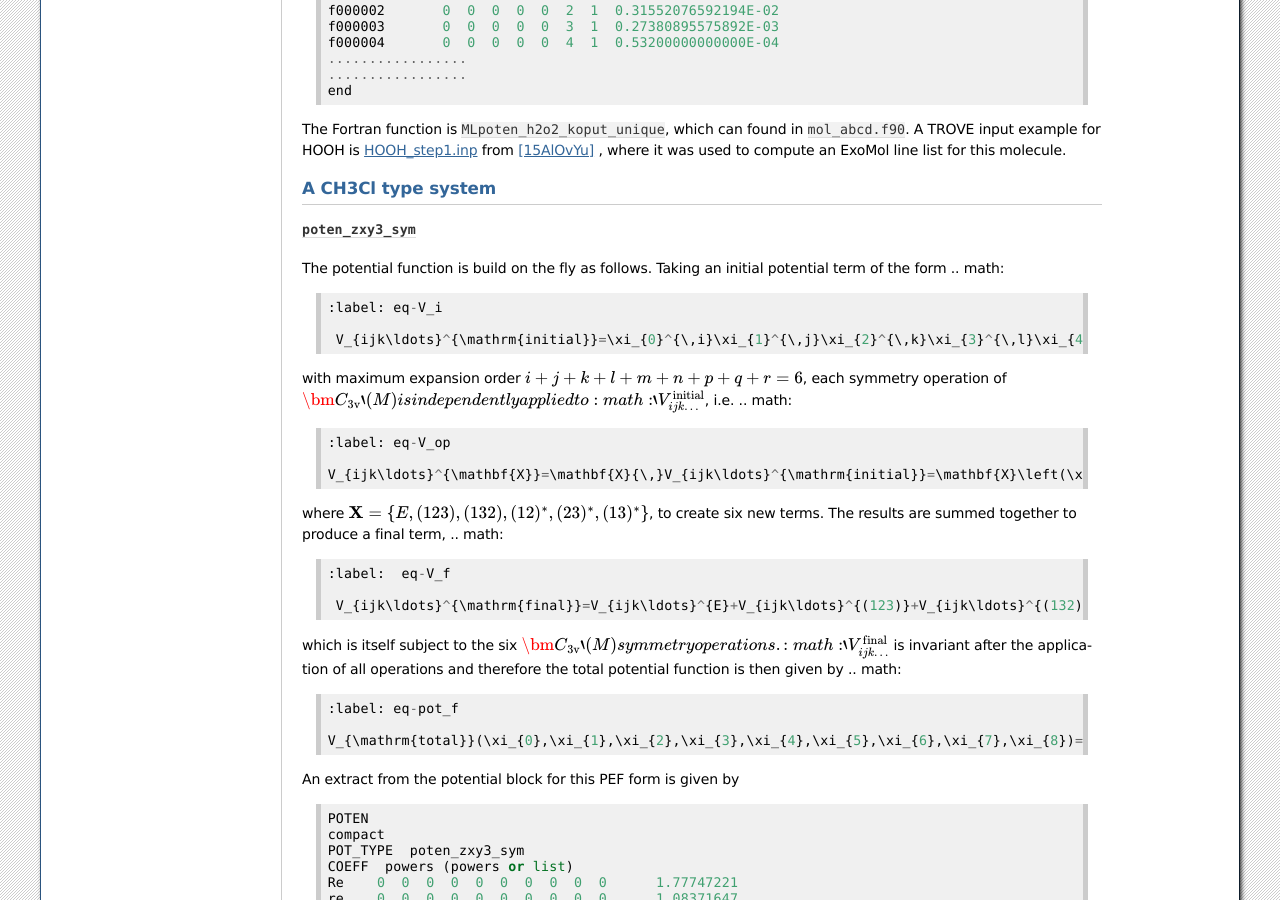
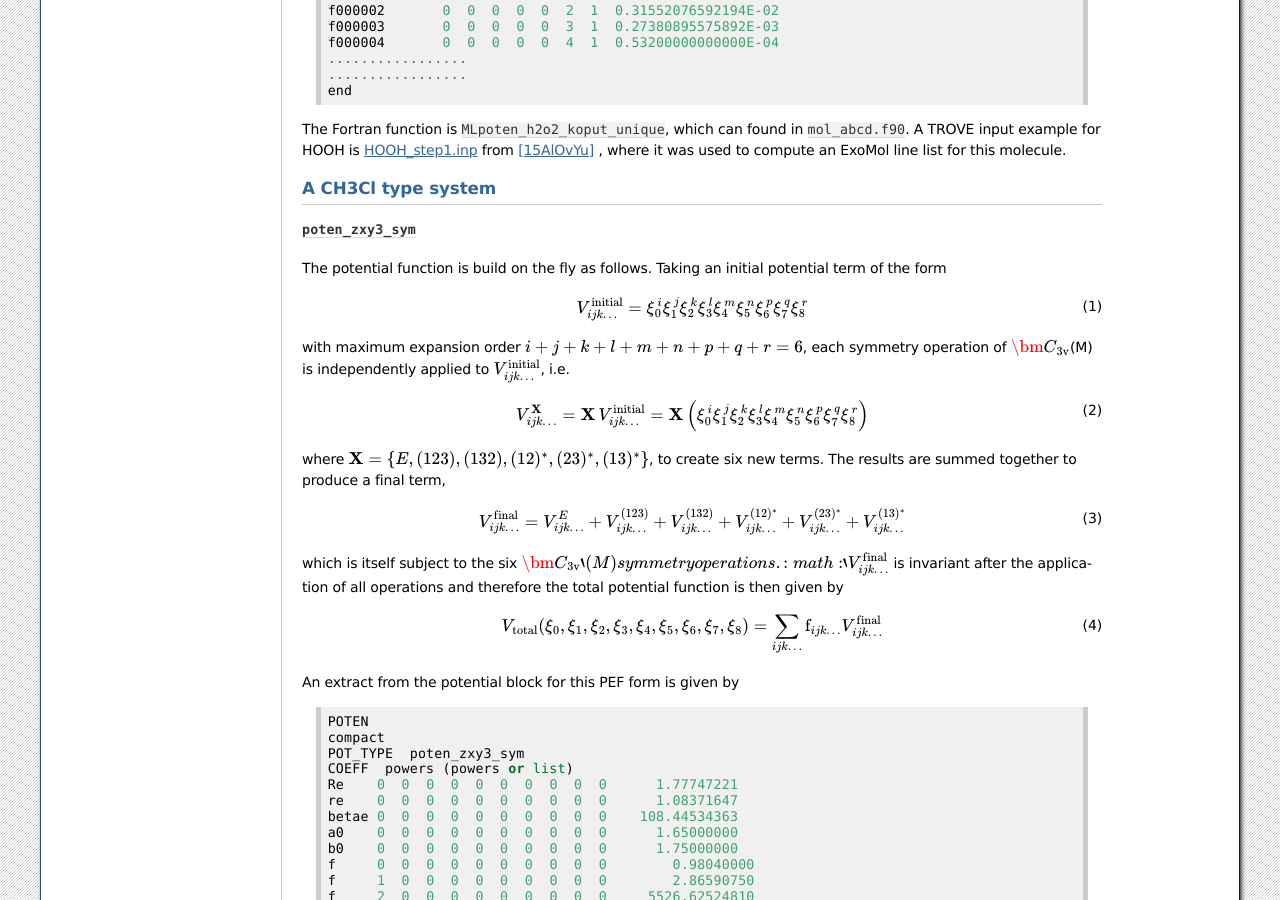
Before and after one commit to Trovemaster/TROVE, a Sphinx documentation site: the page built from docs/source/potentials.rst, in a window 1280 px wide and 900 px high, scrolled down 8242 px. Built offline with Sphinx 7.4.7, drawn with Linux system fonts in a browser that asks for light colours; formulas are drawn with MathJax 3; cross-references to code outside the pages are shown as plain code.

Commit message:
docs CH3OH

```diff
--- a/docs/source/potentials.rst
+++ b/docs/source/potentials.rst
@@ -558,25 +558,30 @@ A CH3Cl type system
 ^^^^^^^^^^^^^^^^^^
 
 The potential function is build on the fly as follows. Taking an initial potential term of the form
+
 .. math::
    :label: eq-V_i
 
     V_{ijk\ldots}^{\mathrm{initial}}=\xi_{0}^{\,i}\xi_{1}^{\,j}\xi_{2}^{\,k}\xi_{3}^{\,l}\xi_{4}^{\,m}\xi_{5}^{\,n}\xi_{6}^{\,p}\xi_{7}^{\,q}\xi_{8}^{\,r}
 
 
-with maximum expansion order :math:`i+j+k+l+m+n+p+q+r=6`, each symmetry operation of :math:`\bm{C}_{3\mathrm{v}}`(M) is independently applied to :math:`V_{ijk\ldots}^{\mathrm{initial}}`, i.e.
+with maximum expansion order :math:`i+j+k+l+m+n+p+q+r=6`, each symmetry operation of :math:`\bm{C}_{3\mathrm{v}}`\ (M) is independently applied to :math:`V_{ijk\ldots}^{\mathrm{initial}}`, i.e.
+
 .. math::
    :label: eq-V_op
 
    V_{ijk\ldots}^{\mathbf{X}}=\mathbf{X}{\,}V_{ijk\ldots}^{\mathrm{initial}}=\mathbf{X}\left(\xi_{0}^{\,i}\xi_{1}^{\,j}\xi_{2}^{\,k}\xi_{3}^{\,l}\xi_{4}^{\,m}\xi_{5}^{\,n}\xi_{6}^{\,p}\xi_{7}^{\,q}\xi_{8}^{\,r}\right)
 
+
 where :math:`\mathbf{X}=\lbrace E,(123),(132),(12)^{*},(23)^{*},(13)^{*}\rbrace`, to create six new terms. The results are summed together to produce a final term,
+
 .. math::
      :label:  eq-V_f
 
       V_{ijk\ldots}^{\mathrm{final}}=V_{ijk\ldots}^{E}+V_{ijk\ldots}^{(123)}+V_{ijk\ldots}^{(132)}+V_{ijk\ldots}^{(12)^*}+V_{ijk\ldots}^{(23)^*}+V_{ijk\ldots}^{(13)^*}
 
 which is itself subject to the six :math:`\bm{C}_{3\mathrm{v}}`(M) symmetry operations.  :math:`V_{ijk\ldots}^{\mathrm{final}}` is invariant after the application of all operations and therefore the total potential function is then given by
+
 .. math::
    :label: eq-pot_f
 
```
Also changed, not shown: 1 other file.
